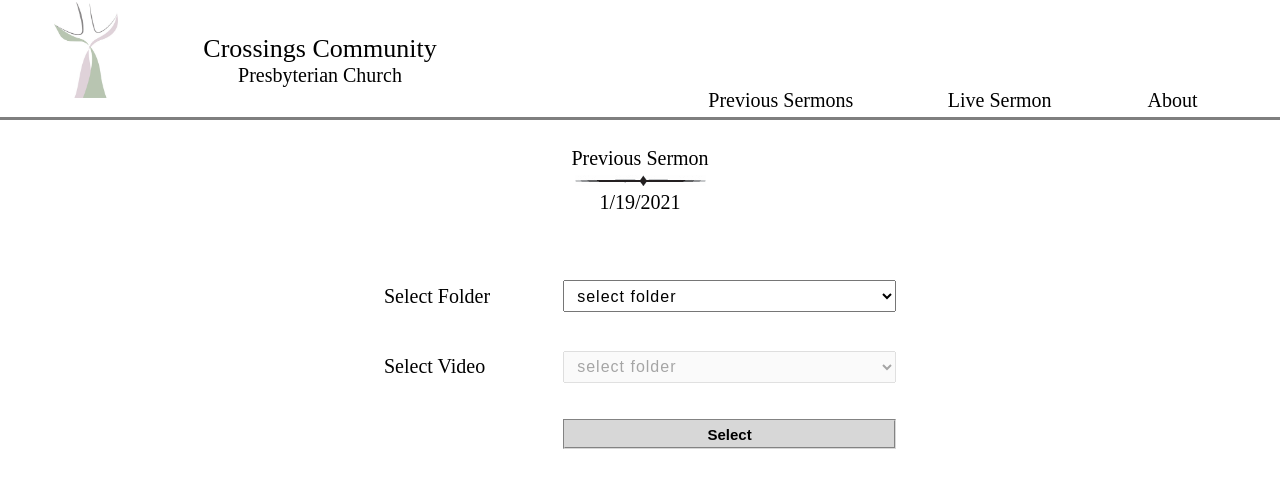
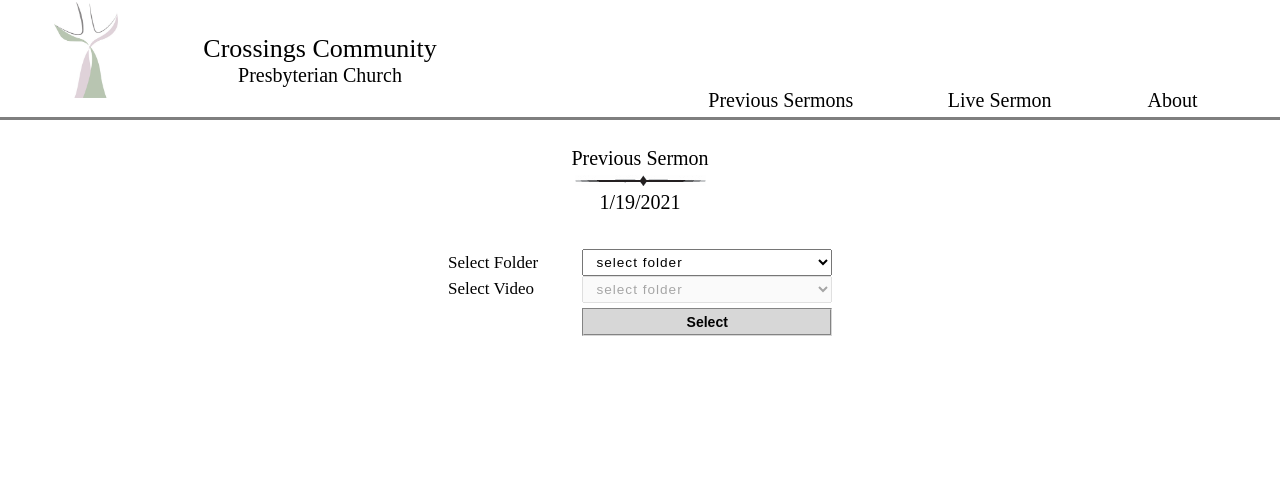
Before and after one commit to DannyShien/CCPC, a React (Create React App) app in the folder client/: page / in a window 1280 px wide. Shown: the top 488 px of the page. Built offline with nearby package versions, Linux system fonts and the light colour scheme; no server answers.

Commit message:
Edit some css styling to make prettier

```diff
--- /dev/null
+++ b/client/src/components/selectVideoForm/SelectVideo.css
@@ -0,0 +1,21 @@
+.options {
+  display: flex;
+  height: 20vh;
+  justify-content: center;
+  width: 100vw;
+}
+.optionsForm {
+  display: flex;
+  flex-direction: column;
+  height: 100%;
+  justify-content: space-evenly;
+  width: 30vw;
+}
+.optionsForm label {
+  align-items: center;
+  display: flex;
+  font-size: 85%;
+  height: 15%;
+  justify-content: space-between;
+  width: 100%;
+}
--- a/client/src/components/selectVideoForm/SelectVideo.js
+++ b/client/src/components/selectVideoForm/SelectVideo.js
@@ -1,4 +1,5 @@
 import React from "react";
+import "./SelectVideo.css";
 import DropDown from "../dropDown/DropDown";
 import Button from "../button/Button";
 
@@ -13,7 +14,7 @@ const SelectVideo = ({
   handleVideoOption,
 }) => {
   return (
-    <>
+    <div className="options">
       <form className="optionsForm" onSubmit={handleSelectBtn}>
         <label>
           Select Folder
@@ -38,10 +39,10 @@ const SelectVideo = ({
         <Button
           type="submit"
           text="Select"
-          style={{ alignSelf: "flex-end", width: "65%" }}
+          style={{ alignSelf: "flex-end", fontSize: "70%", width: "65%" }}
         />
       </form>
-    </>
+    </div>
   );
 };
 
--- a/client/src/components/videoDisplay/VideoPlayer.css
+++ b/client/src/components/videoDisplay/VideoPlayer.css
@@ -1,9 +1,8 @@
 .video__container {
   align-items: center;
-  clear: both;
   display: flex;
-  float: none;
-  height: 315px;
+  height: 100%;
   justify-content: center;
-  width: 7000px;
+  padding: 5% 0 7%;
+  width: auto;
 }
--- a/client/src/components/videoDisplay/VideoPlayer.js
+++ b/client/src/components/videoDisplay/VideoPlayer.js
@@ -1,11 +1,14 @@
-import React, { Component } from "react";
+import React from "react";
 import "./VideoPlayer.css";
 import Youtube from "react-youtube";
 
-class VideoPlayer extends Component {
-  render() {
+const VideoPlayer = ({ video_id }) => {
+  const opts = { height: "390", width: "640", playerVars: { autoplay: 2 } };
+
   return (
-      <Youtube />
+    <div className="video__container">
+      <Youtube videoId={video_id} opts={opts} />
+    </div>
 
     // <div className="video__container">
     //   <embed
@@ -20,7 +23,6 @@ class VideoPlayer extends Component {
     //   />
     // </div>
   );
-  }
-}
+};
 
 export default VideoPlayer;
--- a/client/src/pages/landing/CCPC.css
+++ b/client/src/pages/landing/CCPC.css
@@ -4,7 +4,6 @@
   height: 100%;
   width: inherit;
 }
-
 .titles {
   align-items: center;
   display: flex;
@@ -24,24 +23,3 @@
   margin: 5px 0;
   font-weight: 400;
 }
-
-.options {
-  display: flex;
-  height: 30vh;
-  justify-content: center;
-  width: 100vw;
-}
-.optionsForm {
-  display: flex;
-  flex-direction: column;
-  height: 100%;
-  justify-content: space-evenly;
-  width: 40vw;
-}
-.optionsForm label {
-  align-items: center;
-  display: flex;
-  height: 15%;
-  justify-content: space-between;
-  width: 100%;
-}
--- a/client/src/pages/landing/CCPC.js
+++ b/client/src/pages/landing/CCPC.js
@@ -2,10 +2,10 @@ import React, { Component } from "react";
 import "./CCPC.css";
 import Divider from "../../assets/Divider.png";
 import axios from "axios";
-import DropDown from "../../components/dropDown/DropDown";
-import Button from "../../components/button/Button";
-// import VideoPlayer from "../../components/videoDisplay/VideoPlayer";
-import Youtube from "react-youtube";
+// import DropDown from "../../components/dropDown/DropDown";
+// import Button from "../../components/button/Button";
+import VideoPlayer from "../../components/videoDisplay/VideoPlayer";
+// import Youtube from "react-youtube";
 import SelectVideo from "../../components/selectVideoForm/SelectVideo";
 
 class CCPC extends Component {
@@ -126,7 +126,7 @@ class CCPC extends Component {
     } = this.state;
     console.log(video_id);
 
-    const opts = { height: "390", width: "640", playerVars: { autoplay: 2 } };
+    // const opts = { height: "390", width: "640", playerVars: { autoplay: 2 } };
     return (
       <>
         <section className="CCPC__body">
@@ -141,7 +141,6 @@ class CCPC extends Component {
             <h3>{verse}</h3>
           </div>
 
-          <div className="options">
           <SelectVideo
             defaultFolder={defaultFolder}
             defaultVideo={defaultVideo}
@@ -152,10 +151,8 @@ class CCPC extends Component {
             handleFolderOption={this.handleFolderOption}
             handleVideoOption={this.handleVideoOption}
           />
-          </div>
 
-          {/* <VideoPlayer /> */}
-          <Youtube videoId={video_id} opts={opts} />
+          <VideoPlayer video_id={video_id} />
         </section>
       </>
     );
```
Lines whose indentation alone changed are shown as unchanged.
